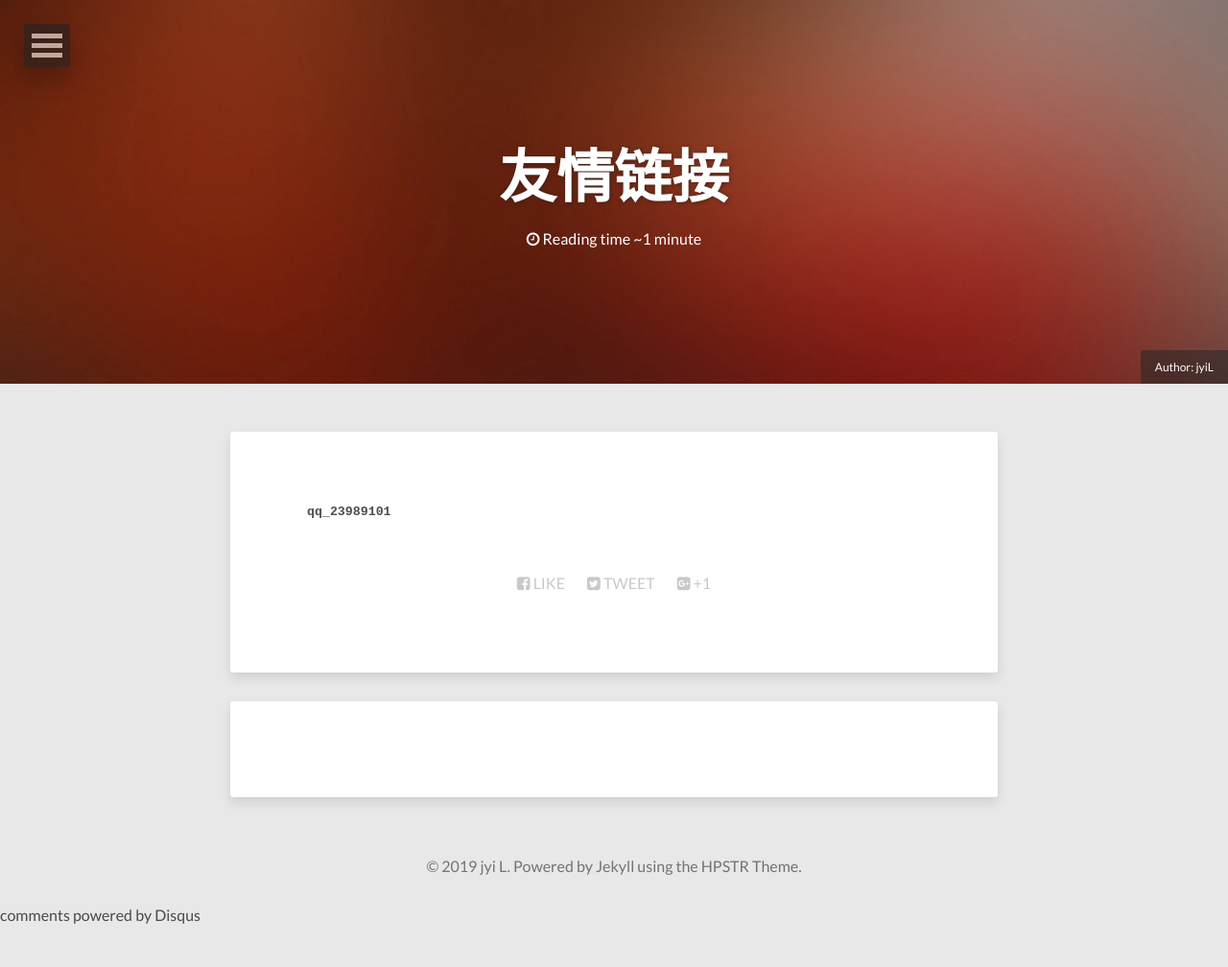
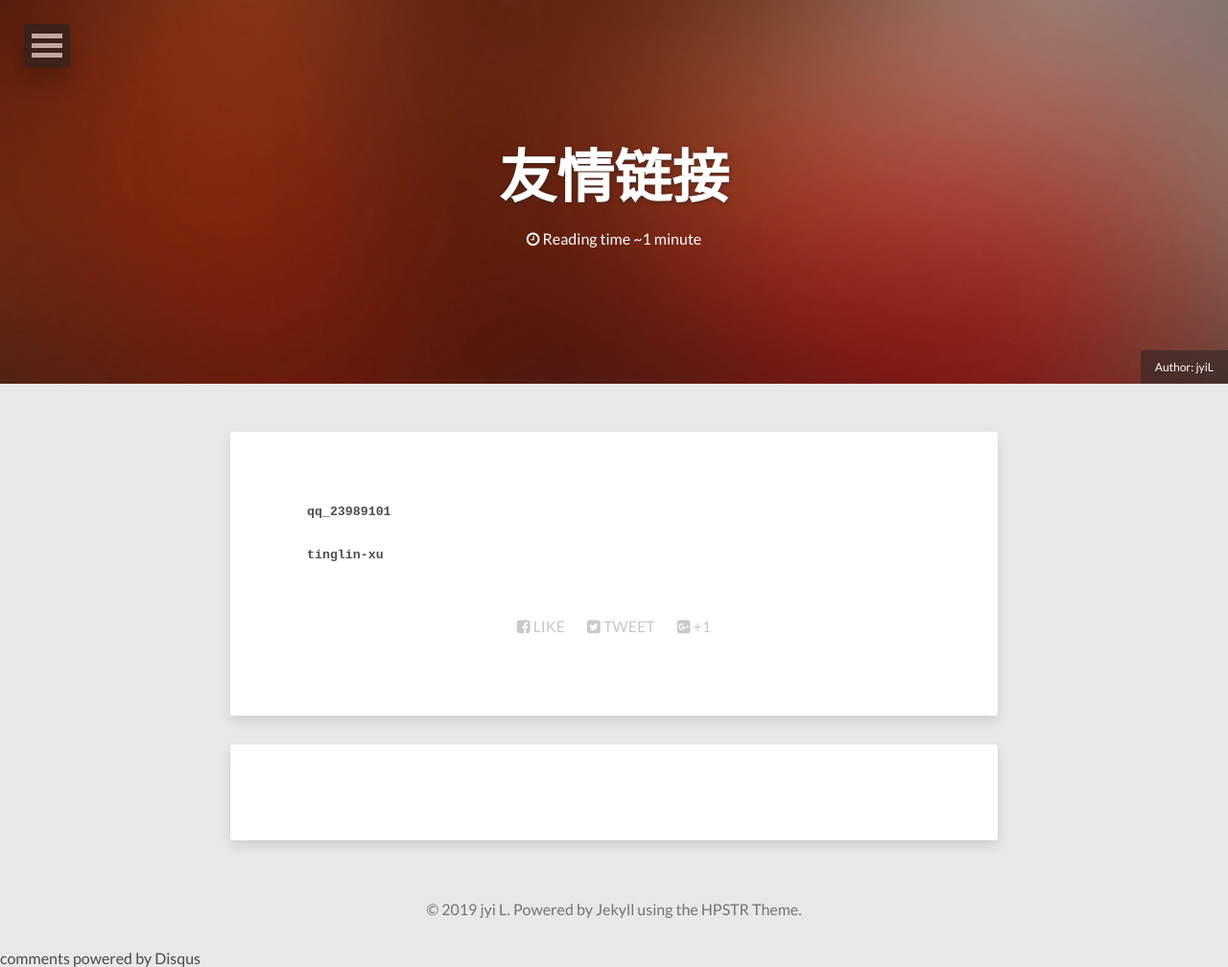
Before and after one commit to jyiL/jyiL.github.io, a Jekyll site: the page built from link/index.md, in a window 1280 px wide. Shown: the whole page at 96% size. Built offline with Jekyll 4.4.1, drawn with Linux system fonts in a browser that asks for light colours; nearby versions of some CDN libraries; comment, search, counter and statistics services are not loaded; before the commit the page ends 963 px from its top, so only the background shows below that.

Commit message:
Update index.md

```diff
--- a/link/index.md
+++ b/link/index.md
@@ -9,3 +9,4 @@ image:
 ---
 
 ##### <a href="http://blog.csdn.net/qq_23989101" target="view_window">`qq_23989101`</a>&nbsp;&nbsp;&nbsp;&nbsp;
+##### <a href="https://tinglin-xu.github.io" target="view_window">`tinglin-xu`</a>&nbsp;&nbsp;&nbsp;&nbsp;
```
